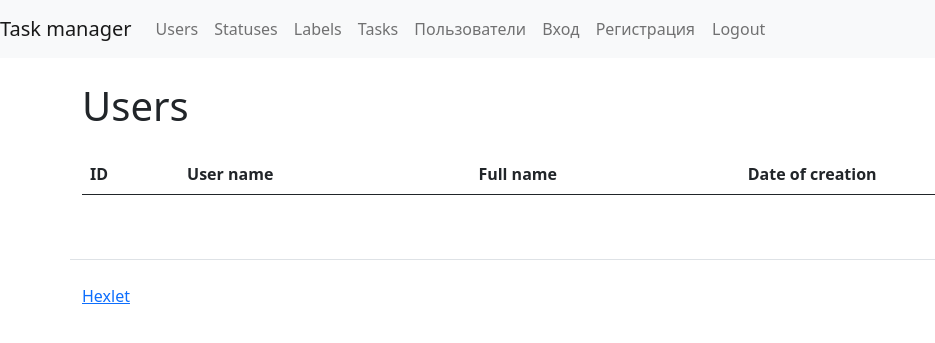
After one commit to Vadimhungry/python-project-52, a Django app: template task_manager/templates/users.html in a window 1280 px wide. The commit adds this page. Shown: the top 343 px of the page, without its empty margins (0-935 px from the left). Run offline with Django 4.2, Linux system fonts and the light colour scheme; the template is opened without the code that fills it, so the values that code supplies are empty.

Commit message:
create user sketch

```diff
--- a/pyproject.toml
+++ b/pyproject.toml
@@ -1,5 +1,5 @@
 [tool.poetry]
-name = "hexlet-code"
+name = "task_manager"
 version = "0.1.0"
 description = "Simple task manager"
 authors = ["VadimK <yaralavadim@gmail.com>"]
@@ -7,11 +7,11 @@ readme = "README.md"
 
 [tool.poetry.dependencies]
 python = "^3.10"
-python-dotenv = "^1.0.0"
 django-bootstrap5 = "^23.3"
 django = "^5.0"
 whitenoise = {extras = ["brotli"], version = "^6.6.0"}
 gunicorn = "^21.2.0"
+python-dotenv = "^1.0.0"
 
 
 [build-system]
--- /dev/null
+++ b/task_manager/admin.py
@@ -0,0 +1,4 @@
+from django.contrib import admin
+from .models import User
+
+admin.site.register(User)
--- a/task_manager/settings.py
+++ b/task_manager/settings.py
@@ -11,6 +11,10 @@ https://docs.djangoproject.com/en/4.2/ref/settings/
 """
 import os
 from pathlib import Path
+from dotenv import load_dotenv
+
+
+load_dotenv()
 
 # Build paths inside the project like this: BASE_DIR / 'subdir'.
 BASE_DIR = Path(__file__).resolve().parent.parent
--- a/task_manager/templates/base.html
+++ b/task_manager/templates/base.html
@@ -30,6 +30,16 @@
                     <li class="nav-item">
                         <a class="nav-link" href="/tasks/">{% translate "Tasks" %}</a>
                     </li>
+                    <li class="nav-item">
+                        <a class="nav-link" href="/users/">Пользователи</a>
+                    </li>
+
+                    <li class="nav-item">
+                        <a class="nav-link" href="/login/">Вход</a>
+                    </li>
+                    <li class="nav-item">
+                        <a class="nav-link" href="/users/create/">Регистрация</a>
+                    </li>
 
                 </ul>
                 <ul class="navbar-nav">
--- /dev/null
+++ b/task_manager/templates/users.html
@@ -0,0 +1,43 @@
+{% extends "base.html" %}
+{% load i18n %}
+{% get_current_language as LANGUAGE_CODE %}
+
+{% block title %}
+{% translate "Task manager Hexlet" %}
+{% endblock %}
+
+{% block content %}
+<div class="container wrapper flex-grow-1">
+
+    <h1 class="my-4">{% translate "Users" %}</h1>
+
+    <table class="table table-striped">
+        <thead>
+        <tr>
+            <th>ID</th>
+            <th>{% translate "User name" %}</th>
+            <th>{% translate "Full name" %}</th>
+            <th>{% translate "Date of creation" %}</th>
+            <th></th>
+        </tr>
+        </thead>
+        <tbody>
+        {% for user in users %}
+        <tr>
+            <td>{{ user.id }}</td>
+            <td>{{ user.nickname }}</td>
+            <td>{{ user.fullname }}</td>
+            <td>{{ user.timestamp }}</td>
+            <td>
+                <a href="/users/2/update/">Изменить</a>
+                <br>
+                <a href="/users/2/delete/">Удалить</a>
+            </td>
+        </tr>
+        {% endfor %}
+
+
+        </tbody>
+    </table>
+</div>
+{% endblock %}
--- a/task_manager/urls.py
+++ b/task_manager/urls.py
@@ -18,4 +18,10 @@ from django.contrib import admin
 from django.urls import path
 from . import views
 
-urlpatterns = [path("admin/", admin.site.urls), path("", views.index, name="index")]
+
+urlpatterns = [
+    path("admin/", admin.site.urls),
+    path("", views.index, name="index"),
+    path("users/", views.users, name="users"),
+    path("users/create/", views.UserCreateFormView.as_view(), name="create_user")
+]
```
Also changed, not shown: task_manager/forms.py (added, +32 -0 lines), task_manager/models.py (added, +12 -0 lines), task_manager/templates/create_user.html (added, +35 -0 lines), task_manager/views.py (+36 -5 lines), db.sqlite3 (deleted), locale/ru/LC_MESSAGES/django.po, 3 other files.
